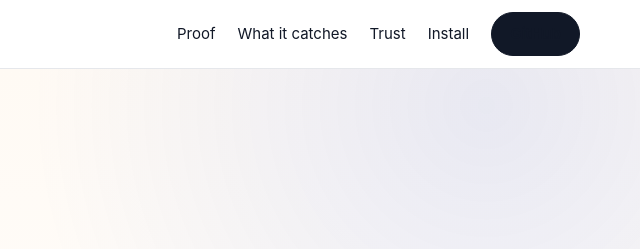
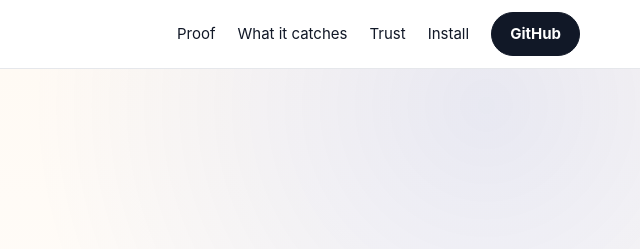
Before and after one commit to jurayh/open-redactor, a plain HTML site: page docs/index.html in a window 1280 px wide. Shown: the top 249 px of the page, 640-1280 px from the left. Drawn offline with Linux system fonts and the light colour scheme.

Commit message:
Fix nav GitHub button text color on Pages site

```diff
--- a/docs/index.html
+++ b/docs/index.html
@@ -91,6 +91,7 @@
     .button:hover { text-decoration: none; background: #1f2937; }
     .button.secondary { background: white; color: var(--ink); border-color: var(--line); }
     .button.secondary:hover { background: #f9fafb; }
+    .nav-links a.button { color: #ffffff; }
     .hero {
       padding: 76px 0 58px;
       background:
```
